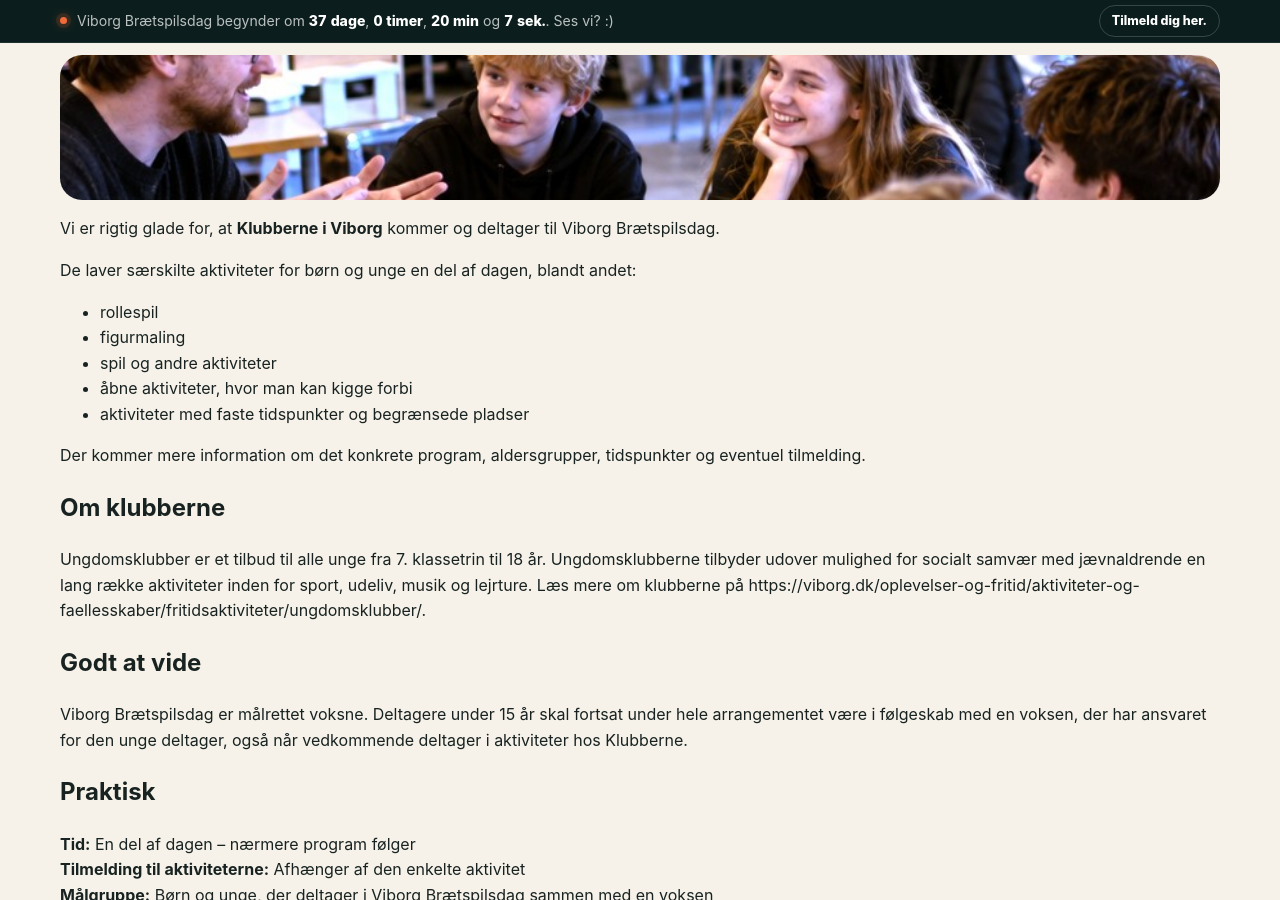
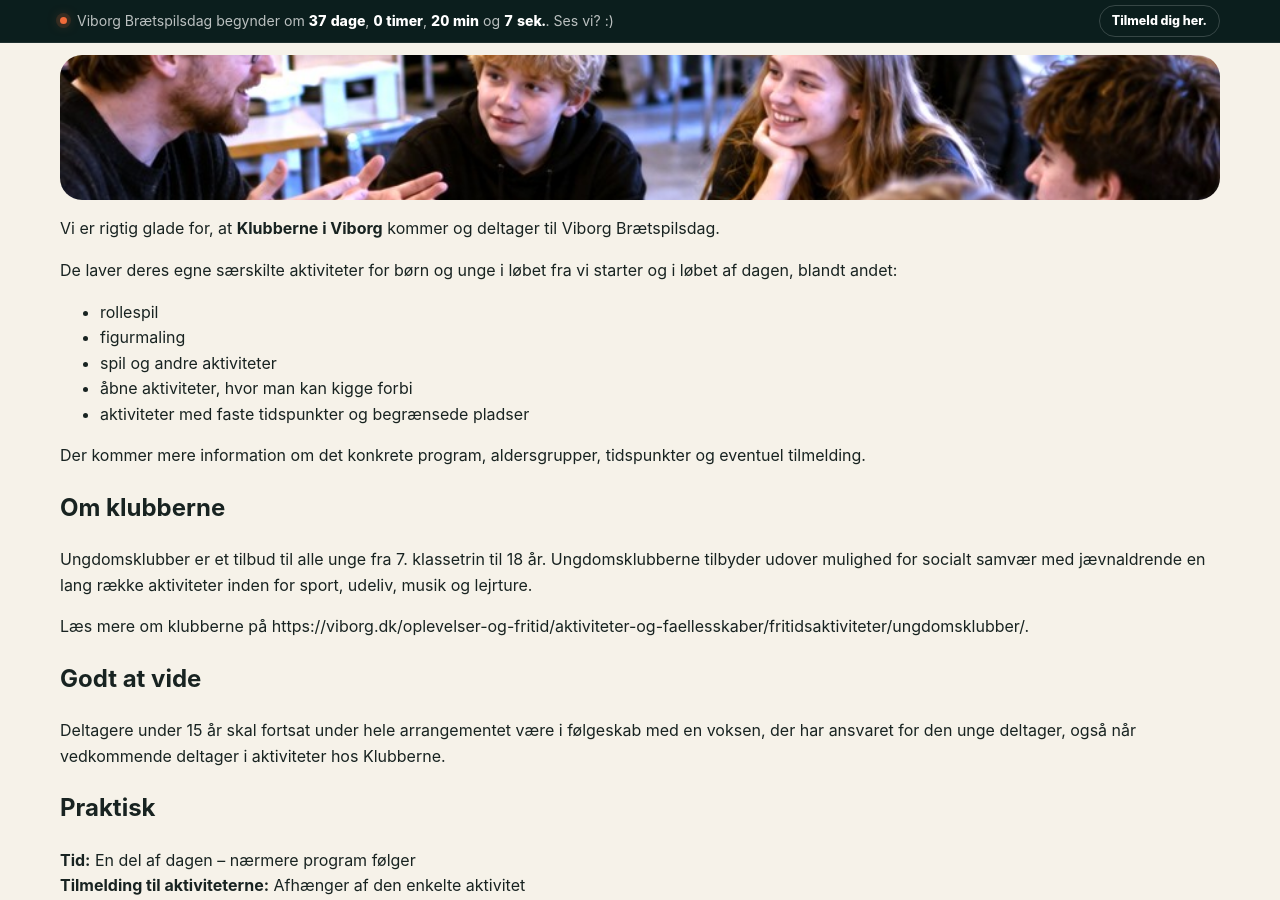
Before and after one commit to Andrejao/spilex, a Jekyll site: the page built from _posts/2026-10-02-klubberne-for-born.md, in a window 1280 px wide and 900 px high, scrolled down 253 px. Built offline with Jekyll 4.4.1, drawn with Linux system fonts in a browser that asks for light colours.

Commit message:
Update 2026-10-02-klubberne-for-born.md

```diff
--- a/_posts/2026-10-02-klubberne-for-born.md
+++ b/_posts/2026-10-02-klubberne-for-born.md
@@ -18,7 +18,7 @@ filter_niveau: "let"
 
 Vi er rigtig glade for, at **Klubberne i Viborg** kommer og deltager til Viborg Brætspilsdag.
 
-De laver særskilte aktiviteter for børn og unge en del af dagen, blandt andet:
+De laver deres egne særskilte aktiviteter for børn og unge i løbet fra vi starter og i løbet af dagen, blandt andet:
 
 - rollespil
 - figurmaling
@@ -29,10 +29,12 @@ De laver særskilte aktiviteter for børn og unge en del af dagen, blandt andet:
 Der kommer mere information om det konkrete program, aldersgrupper, tidspunkter og eventuel tilmelding.
 
 ## Om klubberne
-Ungdomsklubber er et tilbud til alle unge fra 7. klassetrin til 18 år. Ungdomsklubberne tilbyder udover mulighed for socialt samvær med jævnaldrende en lang række aktiviteter inden for sport, udeliv, musik og lejrture. Læs mere om klubberne på https://viborg.dk/oplevelser-og-fritid/aktiviteter-og-faellesskaber/fritidsaktiviteter/ungdomsklubber/.
+Ungdomsklubber er et tilbud til alle unge fra 7. klassetrin til 18 år. Ungdomsklubberne tilbyder udover mulighed for socialt samvær med jævnaldrende en lang række aktiviteter inden for sport, udeliv, musik og lejrture.
+
+Læs mere om klubberne på https://viborg.dk/oplevelser-og-fritid/aktiviteter-og-faellesskaber/fritidsaktiviteter/ungdomsklubber/.
 
 ## Godt at vide
-Viborg Brætspilsdag er målrettet voksne. Deltagere under 15 år skal fortsat under hele arrangementet være i følgeskab med en voksen, der har ansvaret for den unge deltager, også når vedkommende deltager i aktiviteter hos Klubberne.
+Deltagere under 15 år skal fortsat under hele arrangementet være i følgeskab med en voksen, der har ansvaret for den unge deltager, også når vedkommende deltager i aktiviteter hos Klubberne.
 
 ## Praktisk
 
```
